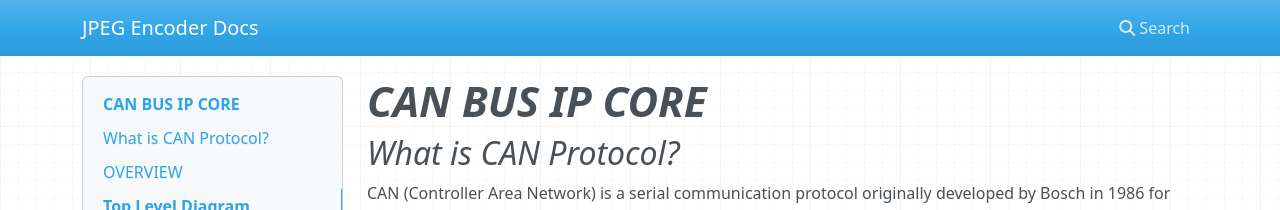
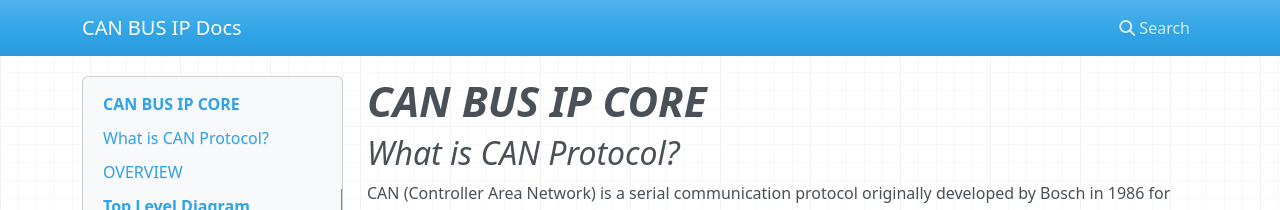
Before and after one commit to meds-uet/CAN-Bus, an MkDocs documentation site: the page built from docs/readme.md, in a window 1280 px wide. Shown: the top 210 px of the page. Built offline with MkDocs 1.6.1, drawn with Linux system fonts in a browser that asks for light colours; nearby versions of some CDN libraries.

Commit message:
Update mkdocs.yml

```diff
--- a/mkdocs.yml
+++ b/mkdocs.yml
@@ -1,3 +1,3 @@
-site_name: JPEG Encoder Docs
+site_name: CAN BUS IP Docs
 nav:
-  - Home: index.md
+  - Home: readme.md
```
